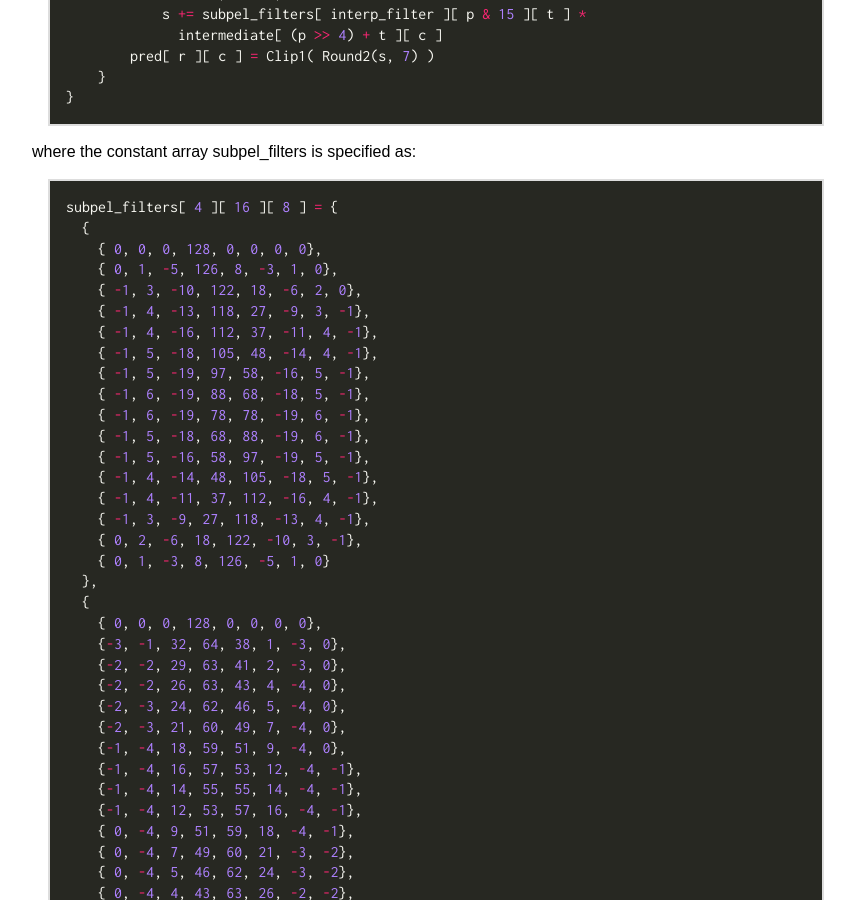
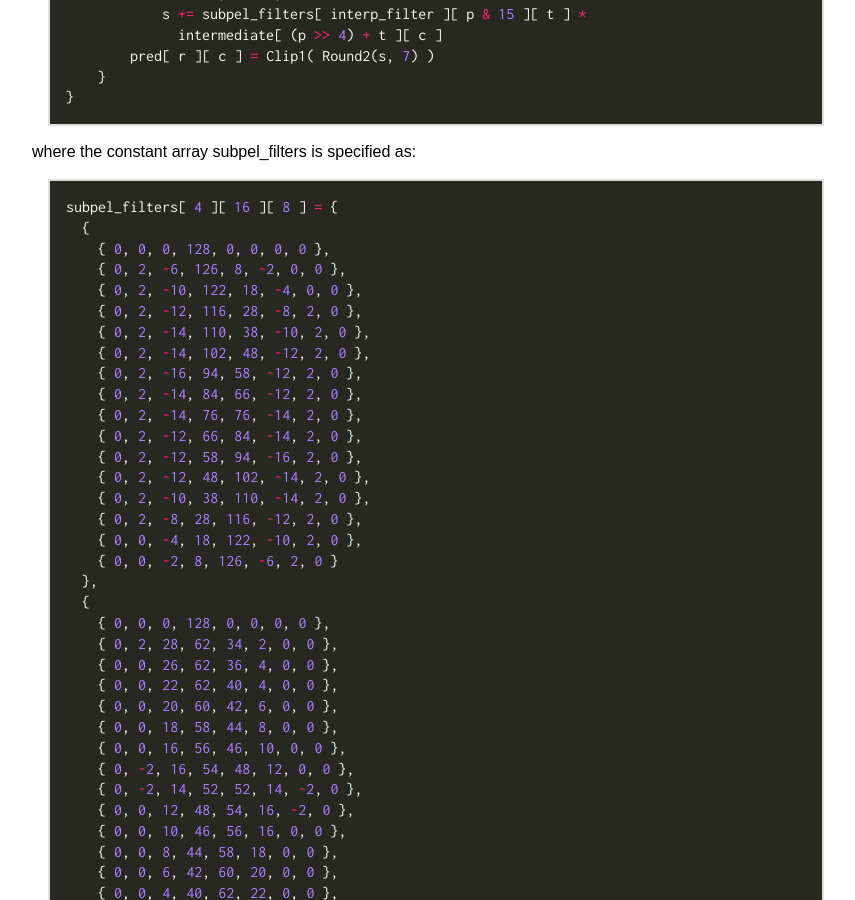
Before and after one commit to AOMediaCodec/av1-spec, a Jekyll site: the page built from 08.00.00.decoding.process.md, in a window 1280 px wide and 900 px high, scrolled down 14244 px. Shown: the whole window, without its empty margins (136-991 px from the left). Built offline with Jekyll 4.4.1, drawn with Linux system fonts in a browser that asks for light colours; our own code applies the rules of GitHub Pages for plain Markdown files; some of the changed text lies outside the part shown.

Commit message:
Add FILTER_7BIT
Change-Id: I182ae5e4aaee140b7bf58304c51185feeb0cf741

```diff
--- a/08.00.00.decoding.process.md
+++ b/08.00.00.decoding.process.md
@@ -879,58 +879,58 @@
     ~~~~~ c
     subpel_filters[ 4 ][ 16 ][ 8 ] = {
       {
-        { 0, 0, 0, 128, 0, 0, 0, 0},
-        { 0, 1, -5, 126, 8, -3, 1, 0},
-        { -1, 3, -10, 122, 18, -6, 2, 0},
-        { -1, 4, -13, 118, 27, -9, 3, -1},
-        { -1, 4, -16, 112, 37, -11, 4, -1},
-        { -1, 5, -18, 105, 48, -14, 4, -1},
-        { -1, 5, -19, 97, 58, -16, 5, -1},
-        { -1, 6, -19, 88, 68, -18, 5, -1},
-        { -1, 6, -19, 78, 78, -19, 6, -1},
-        { -1, 5, -18, 68, 88, -19, 6, -1},
-        { -1, 5, -16, 58, 97, -19, 5, -1},
-        { -1, 4, -14, 48, 105, -18, 5, -1},
-        { -1, 4, -11, 37, 112, -16, 4, -1},
-        { -1, 3, -9, 27, 118, -13, 4, -1},
-        { 0, 2, -6, 18, 122, -10, 3, -1},
-        { 0, 1, -3, 8, 126, -5, 1, 0}
+        { 0, 0, 0, 128, 0, 0, 0, 0 },
+        { 0, 2, -6, 126, 8, -2, 0, 0 },
+        { 0, 2, -10, 122, 18, -4, 0, 0 },
+        { 0, 2, -12, 116, 28, -8, 2, 0 },
+        { 0, 2, -14, 110, 38, -10, 2, 0 },
+        { 0, 2, -14, 102, 48, -12, 2, 0 },
+        { 0, 2, -16, 94, 58, -12, 2, 0 },
+        { 0, 2, -14, 84, 66, -12, 2, 0 },
+        { 0, 2, -14, 76, 76, -14, 2, 0 },
+        { 0, 2, -12, 66, 84, -14, 2, 0 },
+        { 0, 2, -12, 58, 94, -16, 2, 0 },
+        { 0, 2, -12, 48, 102, -14, 2, 0 },
+        { 0, 2, -10, 38, 110, -14, 2, 0 },
+        { 0, 2, -8, 28, 116, -12, 2, 0 },
+        { 0, 0, -4, 18, 122, -10, 2, 0 },
+        { 0, 0, -2, 8, 126, -6, 2, 0 }
       },
       {
-        { 0, 0, 0, 128, 0, 0, 0, 0},
-        {-3, -1, 32, 64, 38, 1, -3, 0},
-        {-2, -2, 29, 63, 41, 2, -3, 0},
-        {-2, -2, 26, 63, 43, 4, -4, 0},
-        {-2, -3, 24, 62, 46, 5, -4, 0},
-        {-2, -3, 21, 60, 49, 7, -4, 0},
-        {-1, -4, 18, 59, 51, 9, -4, 0},
-        {-1, -4, 16, 57, 53, 12, -4, -1},
-        {-1, -4, 14, 55, 55, 14, -4, -1},
-        {-1, -4, 12, 53, 57, 16, -4, -1},
-        { 0, -4, 9, 51, 59, 18, -4, -1},
-        { 0, -4, 7, 49, 60, 21, -3, -2},
-        { 0, -4, 5, 46, 62, 24, -3, -2},
-        { 0, -4, 4, 43, 63, 26, -2, -2},
-        { 0, -3, 2, 41, 63, 29, -2, -2},
-        { 0, -3, 1, 38, 64, 32, -1, -3}
+        { 0, 0, 0, 128, 0, 0, 0, 0 },
+        { 0, 2, 28, 62, 34, 2, 0, 0 },
+        { 0, 0, 26, 62, 36, 4, 0, 0 },
+        { 0, 0, 22, 62, 40, 4, 0, 0 },
+        { 0, 0, 20, 60, 42, 6, 0, 0 },
+        { 0, 0, 18, 58, 44, 8, 0, 0 },
+        { 0, 0, 16, 56, 46, 10, 0, 0 },
+        { 0, -2, 16, 54, 48, 12, 0, 0 },
+        { 0, -2, 14, 52, 52, 14, -2, 0 },
+        { 0, 0, 12, 48, 54, 16, -2, 0 },
+        { 0, 0, 10, 46, 56, 16, 0, 0 },
+        { 0, 0, 8, 44, 58, 18, 0, 0 },
+        { 0, 0, 6, 42, 60, 20, 0, 0 },
+        { 0, 0, 4, 40, 62, 22, 0, 0 },
+        { 0, 0, 4, 36, 62, 26, 0, 0 },
+        { 0, 0, 2, 34, 62, 28, 2, 0 }
       },
       {
-        {0, 0, 0, 128, 0, 0, 0, 0},
-        {-1, 3, -7, 127, 8, -3, 1, 0},
-        {-2, 5, -13, 125, 17, -6, 3, -1},
-        {-3, 7, -17, 121, 27, -10, 5, -2},
-        {-4, 9, -20, 115, 37, -13, 6, -2},
-        {-4, 10, -23, 108, 48, -16, 8, -3},
-        {-4, 10, -24, 100, 59, -19, 9, -3},
-        {-4, 11, -24, 90, 70, -21, 10, -4},
-        {-4, 11, -23, 80, 80, -23, 11, -4},
-        {-4, 10, -21, 70, 90, -24, 11, -4},
-        {-3, 9, -19, 59, 100, -24, 10, -4},
-        {-3, 8, -16, 48, 108, -23, 10, -4},
-        {-2, 6, -13, 37, 115, -20, 9, -4},
-        {-2, 5, -10, 27, 121, -17, 7, -3},
-        {-1, 3, -6, 17, 125, -13, 5, -2},
-        {0, 1, -3, 8, 127, -7, 3, -1}
+        { 0, 0, 0, 128, 0, 0, 0, 0 },
+        { -2, 2, -6, 126, 8, -2, 2, 0 },
+        { -2, 6, -12, 124, 16, -6, 4, -2 },
+        { -2, 8, -18, 120, 26, -10, 6, -2 },
+        { -4, 10, -22, 116, 38, -14, 6, -2 },
+        { -4, 10, -22, 108, 48, -18, 8, -2 },
+        { -4, 10, -24, 100, 60, -20, 8, -2 },
+        { -4, 10, -24, 90, 70, -22, 10, -2 },
+        { -4, 12, -24, 80, 80, -24, 12, -4 },
+        { -2, 10, -22, 70, 90, -24, 10, -4 },
+        { -2, 8, -20, 60, 100, -24, 10, -4 },
+        { -2, 8, -18, 48, 108, -22, 10, -4 },
+        { -2, 6, -14, 38, 116, -22, 10, -4 },
+        { -2, 6, -10, 26, 120, -18, 8, -2 },
+        { -2, 4, -6, 16, 124, -12, 6, -2 },
+        { 0, 2, -2, 8, 126, -6, 2, -2 }
       },
       {
         { 0, 0, 0, 128, 0, 0, 0, 0 },
```
Also changed, not shown: other parts of 08.00.00.decoding.process.md (+1 -0 lines).
